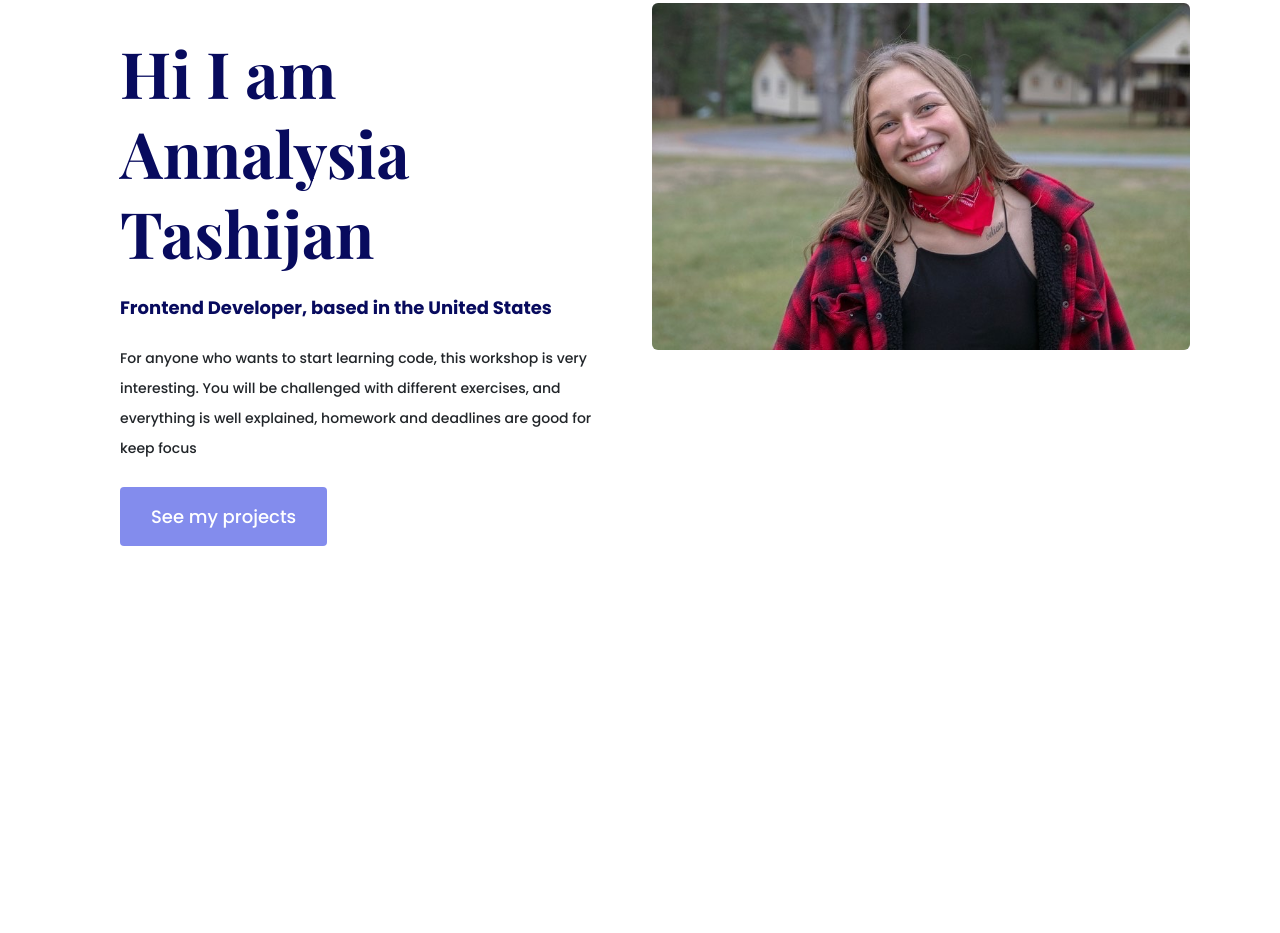
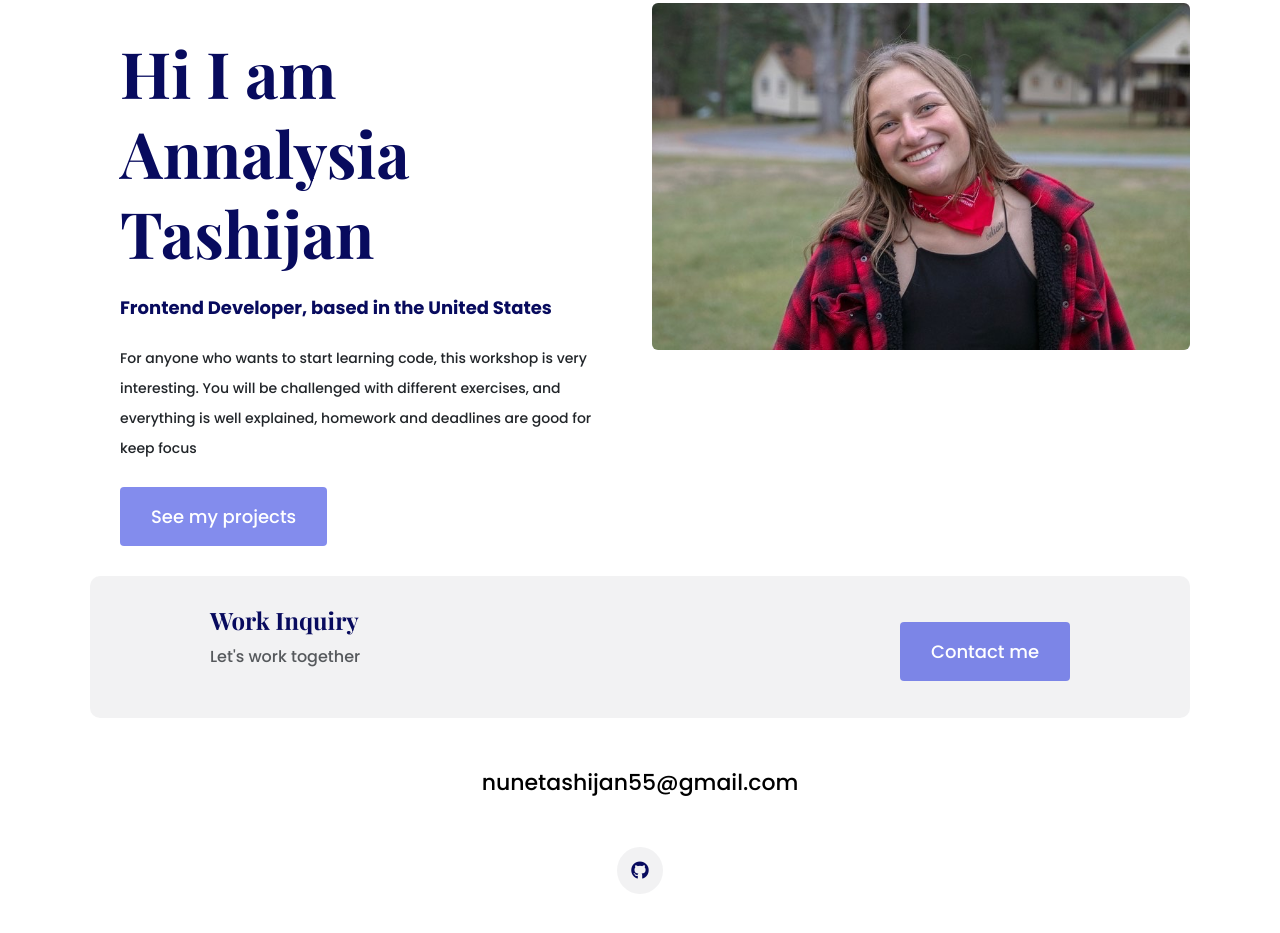
Before and after one commit to atashijan/portfolio-project, a plain HTML site: page about.html in a window 1280 px wide. Shown: the part 237-1170 px from the top of the page. Before the commit the page ends 973 px from the top, so only its background shows below. Drawn offline with nearby package versions, Linux system fonts and the light colour scheme.

Commit message:
created footer

```diff
--- a/about.html
+++ b/about.html
@@ -76,6 +76,32 @@
           />
         </div>
       </div>
+      <footer>
+        <div class="contact-box justify-content-between d-none d-md-flex mb-5">
+          <div>
+            <h4>Work Inquiry</h4>
+            <p class="text-muted">Let's work together</p>
+          </div>
+          <div>
+            <a href="/contact.html" class="btn btn-branding mt-3">
+              Contact me
+            </a>
+          </div>
+        </div>
+        <div class="d-flex justify-content-center mb-5">
+          <a href="mailto:nunetashijan55@gmail.com" class="email-link"
+            >nunetashijan55@gmail.com</a
+          >
+        </div>
+        <div class="social-links d-flex justify-content-center">
+          <a
+            href="https://github.com/atashijan/portfolio-project"
+            target="_blank"
+          >
+            <i class="fa-brands fa-github"></i>
+          </a>
+        </div>
+      </footer>
     </div>
   </body>
 </html>
--- a/styles/portfolio.css
+++ b/styles/portfolio.css
@@ -63,6 +63,30 @@ nav a:hover {
 
 img {
   vertical-align: middle;
+}
+
+footer .contact-box {
+  background: var(--secondary-color);
+  padding: 30px 120px;
+  border-radius: 10px;
+}
+
+footer .email-link {
+  color: black;
+  text-decoration: none;
+  font-size: 22px;
+}
+
+footer .social-links a {
+  margin: 0 20px;
+  color: var(--primary-color);
+  background: var(--secondary-color);
+
+  border-color: var(--primary-color);
+  padding: 10px 14px;
+  border-radius: 50%;
+  font-size: 18px;
+  transition: all 100ms ease-in-out;
 }
 
 .hero {
```
Also changed, not shown: index.html (+26 -0 lines), work.html (+26 -0 lines).
